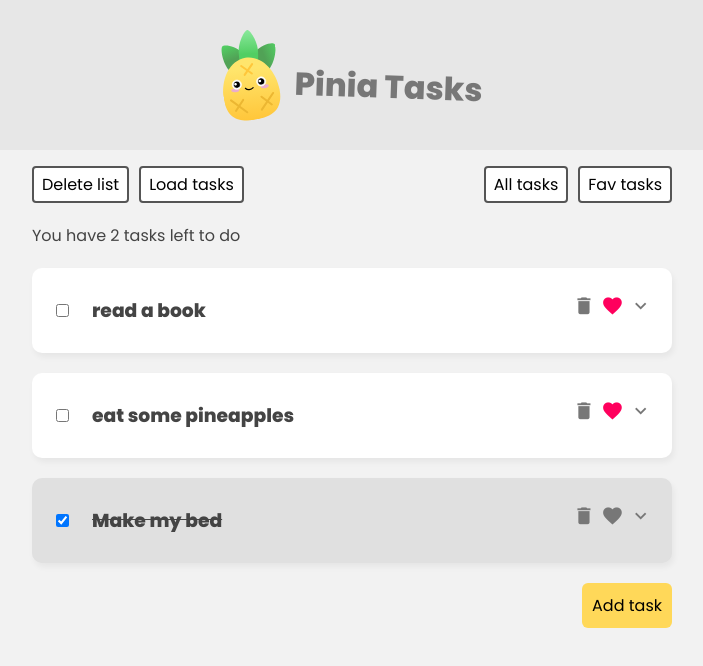
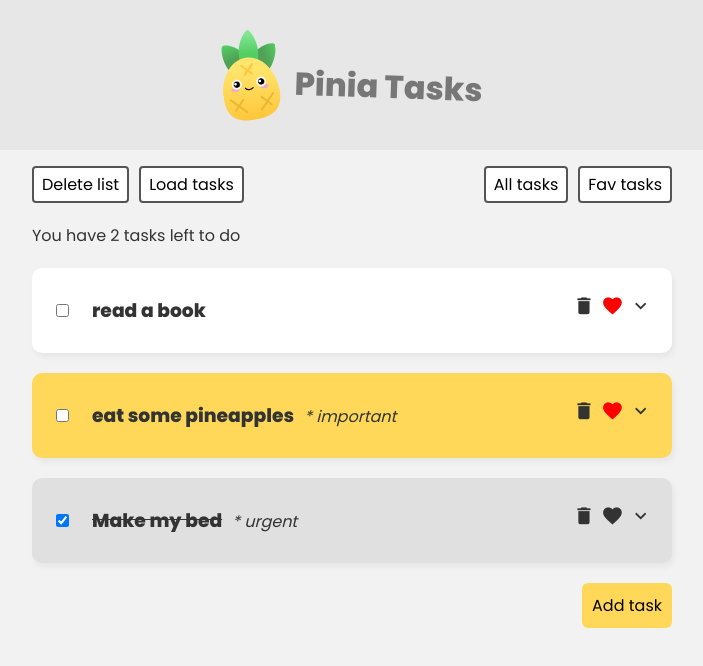
Before and after one commit to fed-v/vue-3-pinia-task-list, a Vue app: page / in a window 1280 px wide. Shown: the top 666 px of the page, without its empty margins (288-991 px from the left). Built offline with nearby package versions, Linux system fonts and the light colour scheme; data requests are answered from the project's data file.

Commit message:
Added better priority colors.
Improved visibility by adding better colors for the task priority.

```diff
--- a/data/db.json
+++ b/data/db.json
@@ -3,6 +3,7 @@
     {
       "title": "read a book",
       "description": "read a book about the history of the world",
+      "priority": "normal",
       "isFav": true,
       "isDone": false,
       "id": "914891ec-43e1-4061-ab70-6c973f7eecad"
@@ -10,6 +11,7 @@
     {
       "title": "eat some pineapples",
       "description": "eat some pineapples and enjoy the taste",
+      "priority": "important",
       "isFav": true,
       "isDone": false,
       "id": "d95769f2-7d6e-45c4-a687-e1c0c2697998"
@@ -17,6 +19,7 @@
     {
       "title": "Make my bed",
       "description": "Make my bed and clean my room",
+      "priority": "urgent",
       "isFav": false,
       "isDone": true,
       "id": "ca261697-b208-4ed1-ab18-f441a82b5e6a"
--- a/src/assets/main.css
+++ b/src/assets/main.css
@@ -2,7 +2,7 @@
 
 body {
   background: #f2f2f2;
-  color: #444;
+  color: #333;
   margin: 0;
 }
 body * {
@@ -111,11 +111,11 @@
   font-size: 1.4em;
   margin-left: 6px;
   cursor: pointer;
-  color: #777;
+  color: #333;
 }
 
 .material-icons.btn:hover,
 .material-icons.btn.active,
 .material-icons.btn.isExpanded {
-  color: #ff005d;
+  color: red;
 }
--- a/src/components/TaskDetails.vue
+++ b/src/components/TaskDetails.vue
@@ -3,19 +3,23 @@
     <!-- The first object in :class are class name: <condition> whereas the second item is a call to a computed method -->
     <div class="task" :class="[ { done: props.task.isDone, isOpen: isExpanded }, priorityClassName ]">
 
-        <div>
-            <input @click="taskStore.toggleStatus(props.task.id, 'isDone')" type="checkbox" id="" name="" value="" :checked="props.task.isDone"/>
-            <h3>{{ props.task.title }}</h3>
+        <div class="task-header">
 
-            <p>
-                {{ props.task.description }}
-            </p>
+            <div>
+                <input @click="taskStore.toggleStatus(props.task.id, 'isDone')" type="checkbox" id="" name="" value="" :checked="props.task.isDone"/>
+                <h3>{{ props.task.title }}</h3><span class="priority-title" v-if="props.task.priority === 'urgent' | props.task.priority === 'important'">* {{ props.task.priority}}</span>
+            </div>
+
+            <div class="icons">
+                <i class="material-icons btn" @click="taskStore.deleteTask(props.task.id)">delete</i>
+                <i class="material-icons btn" :class="{ active: props.task.isFav }" @click="taskStore.toggleStatus(props.task.id, 'isFav')">favorite</i>
+                <i class="material-icons btn" :class="{ isExpanded: isExpanded }" @click="expandTask">{{ isExpanded ? 'expand_less' : 'expand_more' }}</i>
+            </div>
+
         </div>
 
-        <div class="icons">
-            <i class="material-icons btn" @click="taskStore.deleteTask(props.task.id)">delete</i>
-            <i class="material-icons btn" :class="{ active: props.task.isFav }" @click="taskStore.toggleStatus(props.task.id, 'isFav')">favorite</i>
-            <i class="material-icons btn" :class="{ isExpanded: isExpanded }" @click="expandTask">{{ isExpanded ? 'expand_less' : 'expand_more' }}</i>
+        <div class="description-container">
+            <p class="task-description">{{ props.task.description }}</p>
         </div>
 
     </div>
@@ -57,12 +61,19 @@
         margin-top: 20px;
         border-radius: 10px;
         box-shadow: 2px 4px 6px rgba(0,0,0,0.05);
+        max-height: 65px;
+        transition: max-height 0.5s ease-in-out;
+        overflow: hidden;
+    }
+
+    .task-header {
         display: flex;
         justify-content: space-between;
         align-items: baseline;
-        max-height: 65px;
-        transition: max-height 0.5s ease-in-out;
-        overflow: hidden;
+    }
+
+    .description-container {
+        width: 100%;
     }
 
     .task:hover {
@@ -72,10 +83,10 @@
     /* This changes the color of finished tasks*/
 
     .task.important{
-        background: yellow;
+        background: #ffd859;
     }
     .task.urgent{
-        background: red;
+        background: lightcoral;
     }
     .task.done{
         background: #E0E0E0;
@@ -90,6 +101,7 @@
 
     .task p {
         margin-left: 40px;
+        line-height: 25px;
     }
 
     .task h3, .task .icons {
@@ -105,4 +117,9 @@
         text-align: right;
     }
 
+    .priority-title {
+        margin-left: 10px;
+        font-style: italic;
+    }
+
 </style>
```
